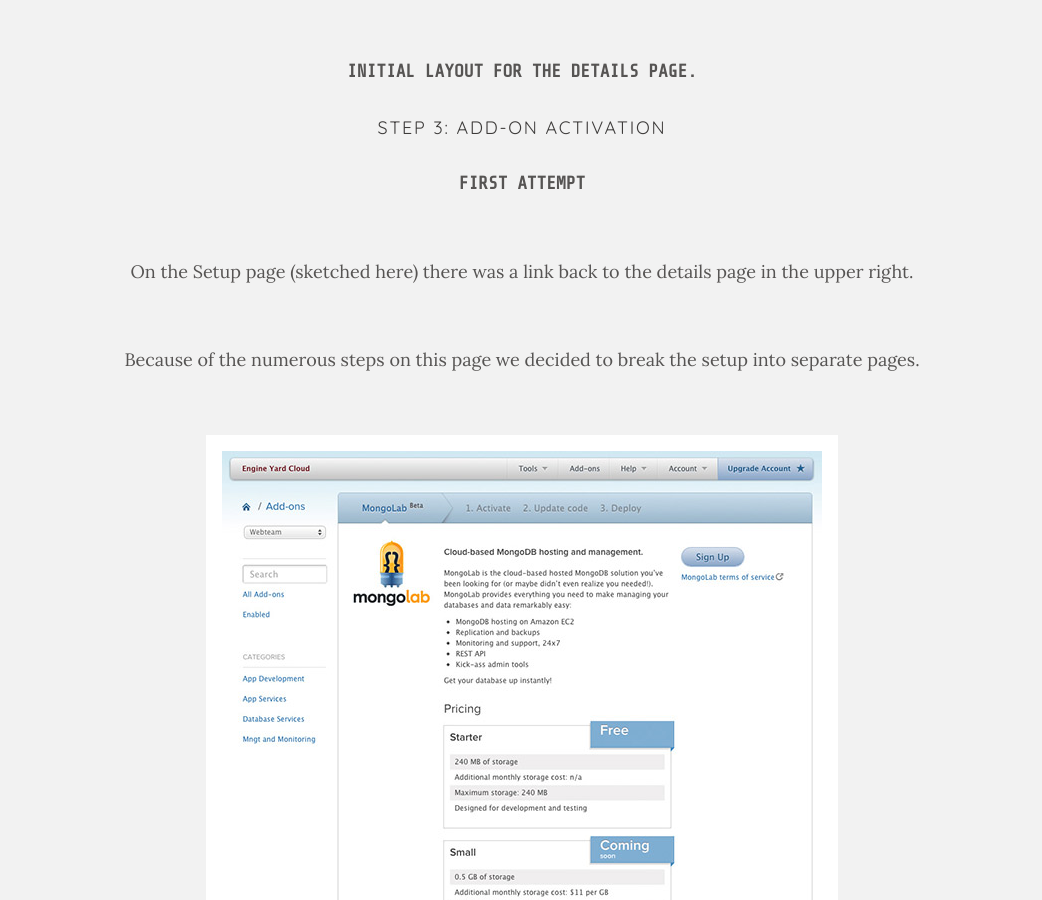
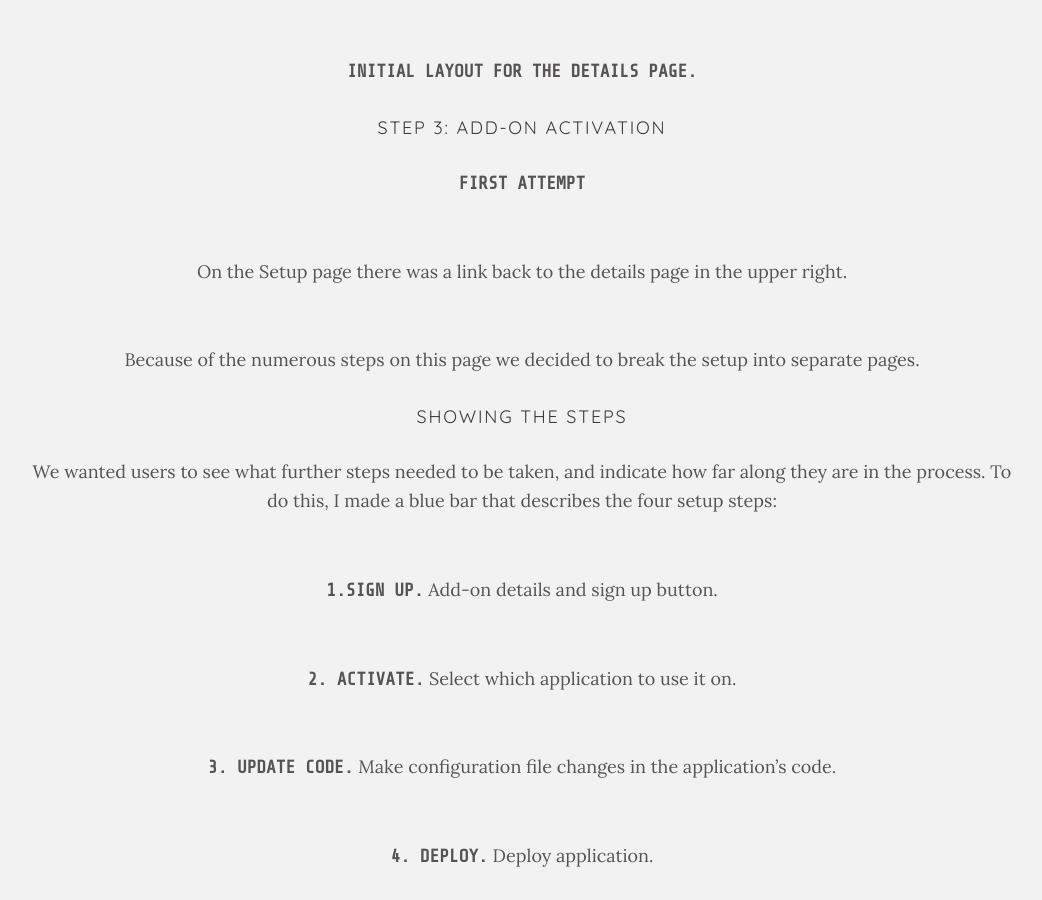
Before and after one commit to spacekat/portfolio, a Jekyll site: the page built from _posts/2013-11-24-ey-addons-design-process.markdown, in a window 1280 px wide and 900 px high, scrolled down 6070 px. Shown: the whole window, without its empty margins (118-1160 px from the left). Built offline with Jekyll 4.4.1, drawn with Linux system fonts in a browser that asks for light colours; Markdown is read by kramdown in place of the engine named in the settings.

Commit message:
removed broken image.

```diff
--- a/_posts/2013-11-24-ey-addons-design-process.markdown
+++ b/_posts/2013-11-24-ey-addons-design-process.markdown
@@ -76,11 +76,9 @@
 ### Step 3: Add-on activation
 **First attempt**
 
-On the Setup page (sketched here) there was a link back to the details page in the upper right.
+On the Setup page there was a link back to the details page in the upper right.
 
 Because of the numerous steps on this page we decided to break the setup into separate pages.
-
-![Add-ons view details](/images/add-ons/add-ons-details-step.jpg)
 
 ### Showing the steps
 
```
